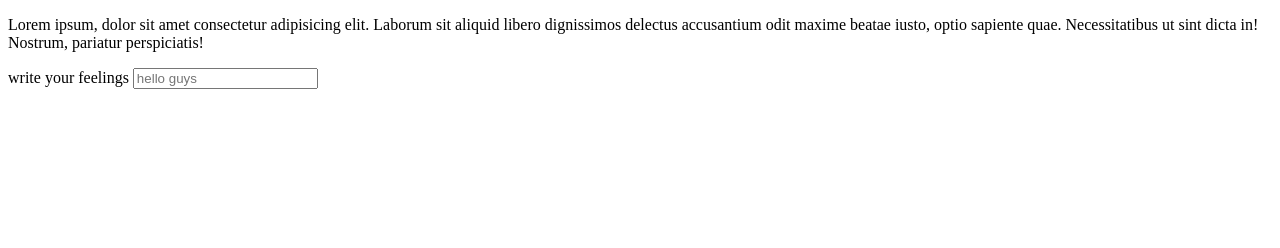
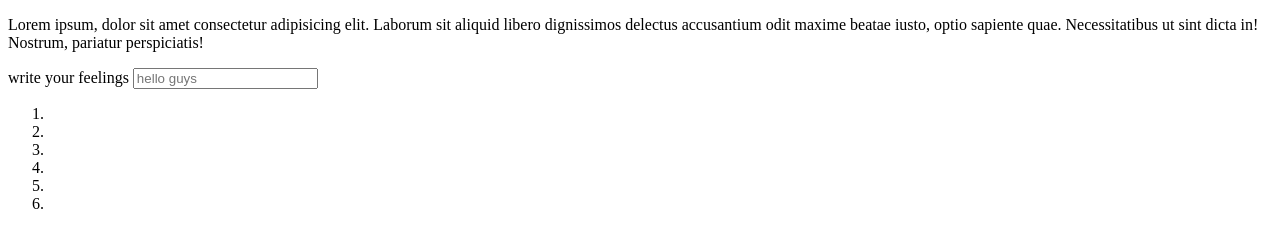
Before and after one commit to muztahid2102232/Phero-journey, a plain HTML site: page index.html in a window 1280 px wide. Drawn offline with Linux system fonts and the light colour scheme.

Commit message:
nav section added

```diff
--- a/index.html
+++ b/index.html
@@ -12,5 +12,15 @@
     <label for="text">write your feelings</label>
     <input type="text" placeholder="hello guys">
   </form>
+ <nav>
+  <ol>
+    <li></li>
+    <li></li>
+    <li></li>
+    <li></li>
+    <li></li>
+    <li></li>
+  </ol>
+ </nav>
 </body>
 </html>
```
